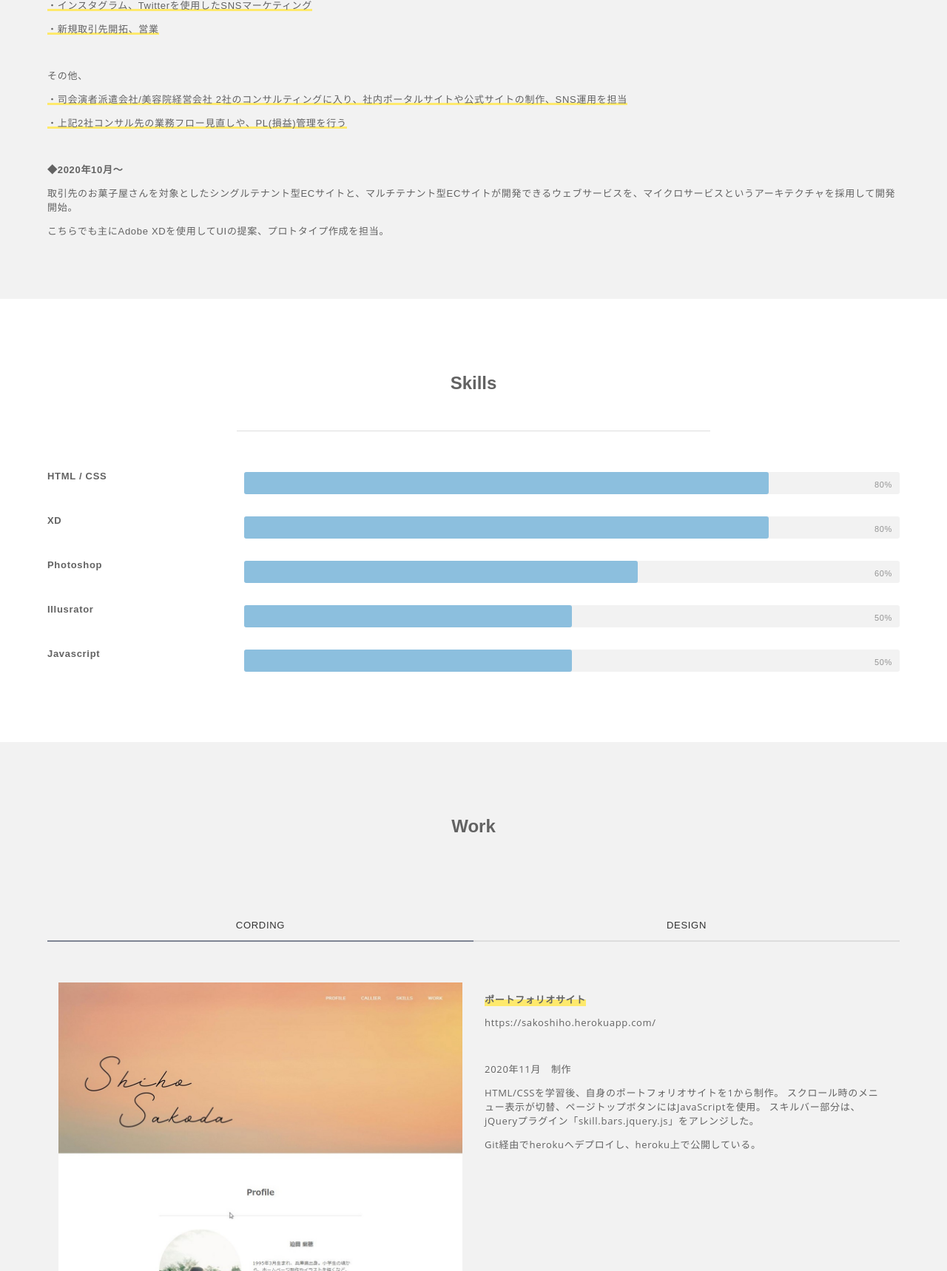
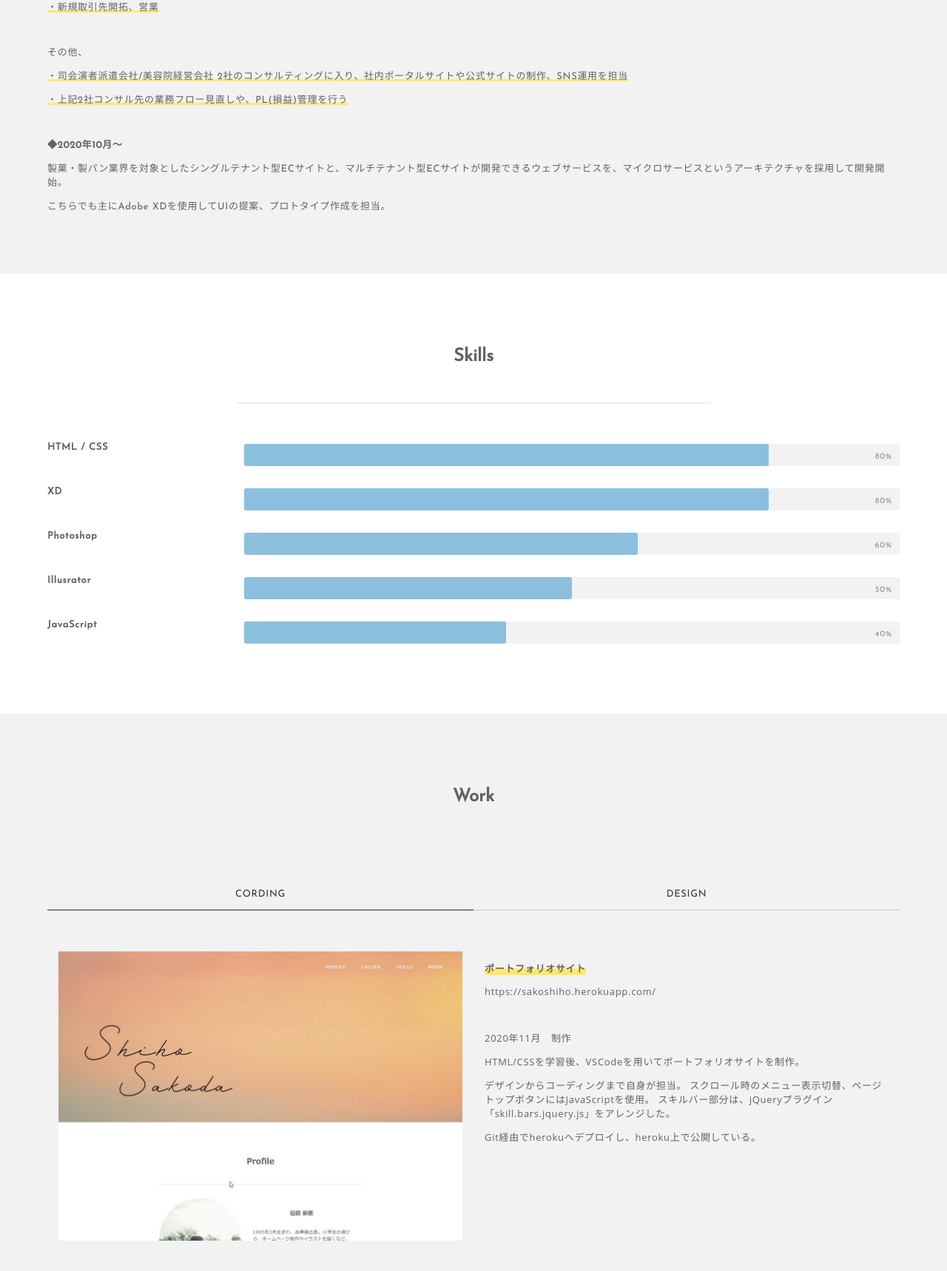
Before and after one commit to SakodaShiho/portfolio, a PHP site: page / in a window 1280 px wide. Shown: the part 2600-4318 px from the top of the page at 74% size. Run offline with PHP 8.4, Linux system fonts and the light colour scheme; some libraries are stand-ins or nearby versions.

Commit message:
[add]Google fonts

```diff
--- a/index.html
+++ b/index.html
@@ -6,6 +6,8 @@
     <link rel="stylesheet" type="text/css" href="stylesheet.css">
     <link rel="stylesheet" type="text/css" href="css/style.css">
     <link href="https://use.fontawesome.com/releases/v5.6.1/css/all.css" rel="stylesheet">
+    <link rel="preconnect" href="https://fonts.gstatic.com">
+    <link href="https://fonts.googleapis.com/css2?family=Josefin+Sans&display=swap" rel="stylesheet">
     <title>Shiho Sakoda</title>
 
 
@@ -110,7 +112,7 @@
             <p><span class="underline">・上記2社コンサル先の業務フロー見直しや、PL(損益)管理を行う</span></p>
             <br>
             <p><span class="date2">◆2020年10月～</span></p>
-            <p>取引先のお菓子屋さんを対象としたシングルテナント型ECサイトと、マルチテナント型ECサイトが開発できるウェブサービスを、マイクロサービスというアーキテクチャを採用して開発開始。</p>
+            <p>製菓・製パン業界を対象としたシングルテナント型ECサイトと、マルチテナント型ECサイトが開発できるウェブサービスを、マイクロサービスというアーキテクチャを採用して開発開始。</p>
             <p>こちらでも主にAdobe XDを使用してUIの提案、プロトタイプ作成を担当。</p>
         </div>
         <div class="space"></div>
@@ -158,10 +160,10 @@
             </div>
 
             <div class="skill-contents">
-                <div class="skill-name"><p>Javascript</p></div>
-                <div class="skillbar" data-percent="50">
+                <div class="skill-name"><p>JavaScript</p></div>
+                <div class="skillbar" data-percent="40">
                     <p class="skillbar-bar" style="background: #8CBFDE;"></p>
-                    <span class="skill-bar-percent" data-value="50"></span>
+                    <span class="skill-bar-percent" data-value="40"></span>
                 </div>
             </div>
 
@@ -199,8 +201,9 @@
                             <p><a href="https://sakoshiho.herokuapp.com/" target="_blank">https://sakoshiho.herokuapp.com/</a></p>
                             <br>
                             <p>2020年11月　制作</p>
-                            <p>HTML/CSSを学習後、自身のポートフォリオサイトを1から制作。
-                            スクロール時のメニュー表示が切替、ページトップボタンにはJavaScriptを使用。
+                            <p>HTML/CSSを学習後、VSCodeを用いてポートフォリオサイトを制作。</p>
+                            <p>デザインからコーディングまで自身が担当。
+                            スクロール時のメニュー表示切替、ページトップボタンにはJavaScriptを使用。
                             スキルバー部分は、jQueryプラグイン「skill.bars.jquery.js」をアレンジした。</p>
                             <p>Git経由でherokuへデプロイし、heroku上で公開している。</p>
                         </div>
@@ -230,7 +233,7 @@
                     <div class="border2"></div>
                     <div class="space"></div>
 
-                    <!-- portfolio2 -->
+                    <!-- portfolio3 -->
                     <div class="portfolio">
                         <div class="site-image">
                             <a href="https://oyatsu.herokuapp.com/" target="_blank"><img src="082.com.JPG" class="work-image"></a>
@@ -240,9 +243,9 @@
                             <p><a href="https://oyatsu.herokuapp.com/" target="_blank">https://oyatsu.herokuapp.com/</a></p>
                             <br>
                             <p>2020年12月　制作</p>
-                            <p>HTML / CSS　学習後、ポートフォリオサイトの次に制作した作品。
+                            <p>HTML / CSS　学習後、ポートフォリオサイトの次に制作した作品。VSCodeを用いて制作した。
                             おやつを月に1回宅配するサブスクリプションサービスをイメージしたランディングページ。</p>
-                            <p>サイトのロゴを含め、デザイン性の求められるLPのため、流行の非平行のヘッダーを取り入れ、背景画像をパララックスにして奥行きを出すことを意識した。</p>
+                            <p>デザインからコーディングまで自身が担当。サイトのロゴを含め、デザイン性の求められるLPのため、流行の非平行ヘッダーを取り入れ、背景画像をパララックスにして奥行きを出すことを意識した。</p>
                             <p>Git経由でherokuへデプロイし、heroku上で公開している。</p>
                         </div>
                     </div>
@@ -251,7 +254,7 @@
                     <div class="border2"></div>
                     <div class="space"></div>
 
-                    <!-- portfolio3 -->
+                    <!-- portfolio4 -->
                     <div class="portfolio">
                         <div class="site-image">
                             <a href="https://xd.adobe.com/view/8cba5861-c14a-4343-871b-46e6162b6f2a-d9e9/" target="_blank"><img src="mimamoru-image.png" class="work-image"></a>
@@ -270,7 +273,7 @@
                     <div class="border2"></div>
                     <div class="space"></div>
 
-                    <!-- portfolio3 -->
+                    <!-- portfolio5 -->
                     <div class="portfolio">
                         <div class="site-image">
                             <a href="https://bo-ta-ni.herokuapp.com/" target="_blank"><img src="botani-image.JPG" class="work-image"></a>
@@ -280,7 +283,7 @@
                             <p><a href="https://bo-ta-ni.herokuapp.com/" target="_blank">https://bo-ta-ni.herokuapp.com/</a></p>
                             <br>
                             <p>2020年12月～2021年1月　制作</p>
-                            <p>ボタニカルな雑貨を販売するオンラインショップをイメージした架空のECサイトを制作。</p>
+                            <p>ボタニカルな雑貨を販売するオンラインショップをイメージした架空のECサイトを、VSCodeを用いて制作。</p>
                             <p>jQueryプラグイン『FlexSlider』をアレンジし、TOP画像をスライドで表示するようにした。</p>
                             <p>Git経由でherokuへデプロイし、heroku上で公開している。</p>
                         </div>
@@ -290,7 +293,7 @@
                     <div class="border2"></div>
                     <div class="space"></div>
 
-                    <!-- portfolio3 -->
+                    <!-- portfolio6 -->
                     <div class="portfolio">
                         <div class="site-image">
                             <a href="https://sakodashiho.github.io/movie/" target="_blank"><img src="movie.JPG" class="work-image"></a>
@@ -301,7 +304,7 @@
                             <br>
                             <p>2021年1月　制作</p>
                             <p>jQueryプラグイン『pagePiling.js』を使用した、架空の映画告知サイト。動画背景にすることで、視覚的にすぐに映画の概要をイメージできるように意識した。</p>
-                            <p>また、Googleフォントを初めて使用。</p>
+                            <p>また、Googleフォントを初めて使用し、この経験を本サイト上でも使用した。</p>
                         </div>
                     </div>
                     </div>
--- a/stylesheet.css
+++ b/stylesheet.css
@@ -1,6 +1,6 @@
 body {
     margin: 0px;
-    font-family: 'Birdseye', sans-serif;
+    font-family: 'Josefin Sans', sans-serif;
 }
 
 .border {
@@ -57,7 +57,7 @@ html {
 /* MENU */
 
 .header-menu {
-    height: 70px;
+    height: auto;
     padding: 20px 40px 0px 0px;
     position: fixed;
     right: 0;
@@ -73,7 +73,7 @@ html {
 .header-menu li {
     list-style: none;
     display: inline;
-    padding: 12px 20px;
+    margin: 12px 20px;
     font-size: 13px;
     letter-spacing: 0.7px;
 }
@@ -91,7 +91,7 @@ html {
 .scroll-nav {
     background-color: #ffffff;
     padding: 0px 40px 0px 0px;
-    height: 55px;
+    height: 50px;
     box-shadow: 0 0.5rem 1rem rgba(0, 0, 0, 0.1);
     z-index: 10;
     transition: 0.5s;
```
